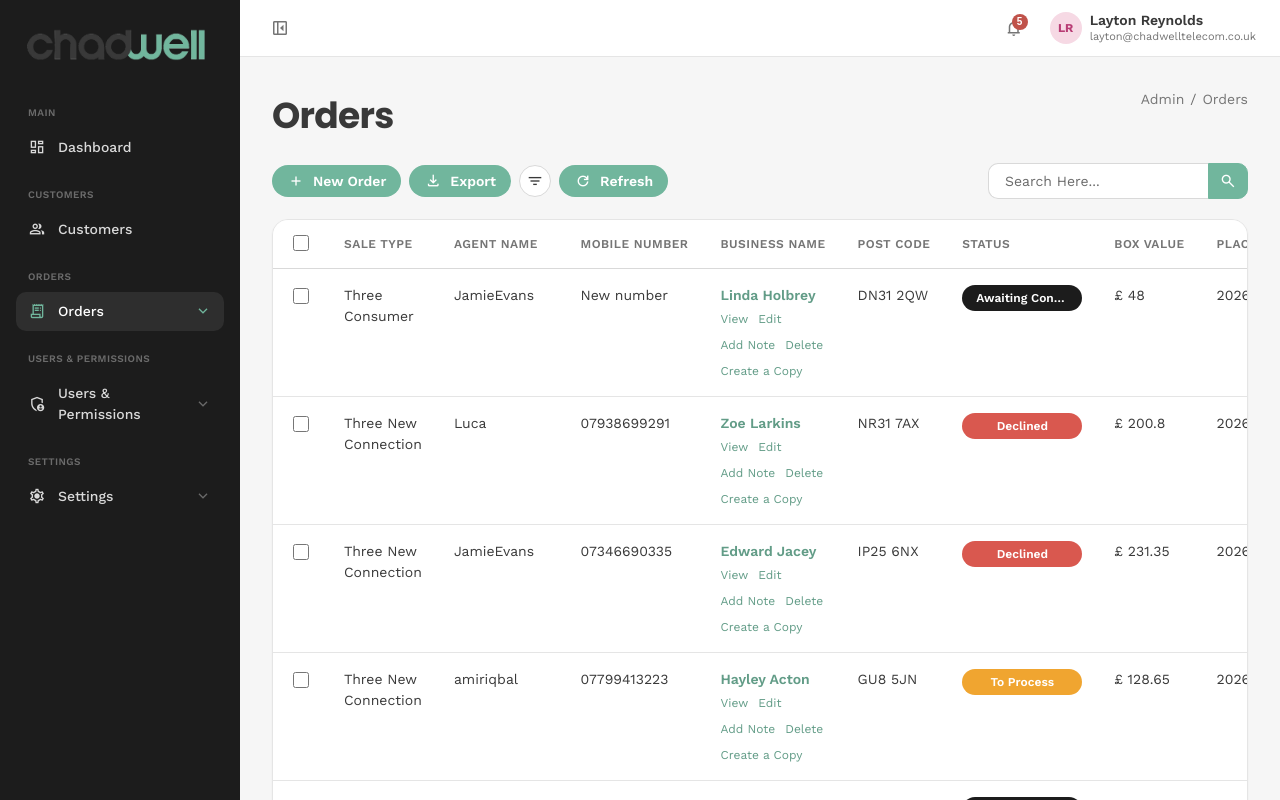
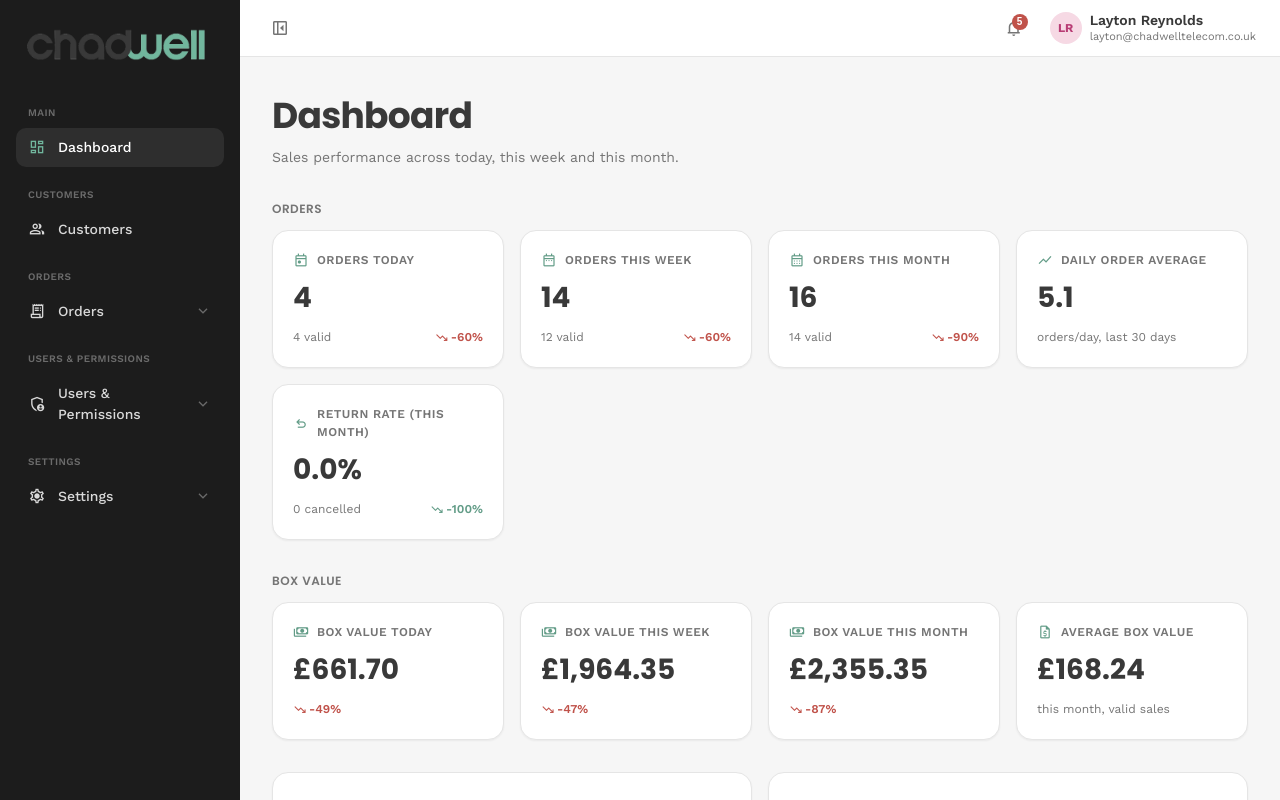
Before and after one commit to laytreynolds/crm_design, a React (Vite) app: page / in a window 1280 px wide. Shown: the top 800 px of the page. Built offline with nearby package versions, Linux system fonts and the light colour scheme.

Commit message:
load dashboard on first visit

```diff
--- a/src/app/App.jsx
+++ b/src/app/App.jsx
@@ -1,4 +1,4 @@
-import { useState } from 'react';
+import { useEffect, useState } from 'react';
 import { AppShell } from './AppShell.jsx';
 import { OrderPage } from '../order/OrderPage.jsx';
 import { NewOrderPage } from '../order/NewOrderPage.jsx';
@@ -38,11 +38,31 @@ const SCREEN_NAV = {
   'permissions-list': 'permissions',
 };
 
+// Screen/settingId are kept in sessionStorage so a refresh reopens the same
+// page. sessionStorage is cleared when the tab/browser closes, so the very
+// next visit still lands on the dashboard.
+const SESSION_KEY = 'crm:screen';
+
+function readStoredScreen() {
+  try {
+    const raw = sessionStorage.getItem(SESSION_KEY);
+    if (!raw) return null;
+    return JSON.parse(raw);
+  } catch {
+    return null;
+  }
+}
+
 export function App() {
-  const [screen, setScreen] = useState('orders-list');
+  const stored = readStoredScreen();
+  const [screen, setScreen] = useState(stored?.screen ?? 'dashboard');
   const [focusSection, setFocusSection] = useState(null);
   const [clientMode, setClientMode] = useState('view');
-  const [settingId, setSettingId] = useState(null);
+  const [settingId, setSettingId] = useState(stored?.settingId ?? null);
+
+  useEffect(() => {
+    sessionStorage.setItem(SESSION_KEY, JSON.stringify({ screen, settingId }));
+  }, [screen, settingId]);
 
   function handleNavigate(navId) {
     if (navId in SETTINGS_CONFIG) {
```
